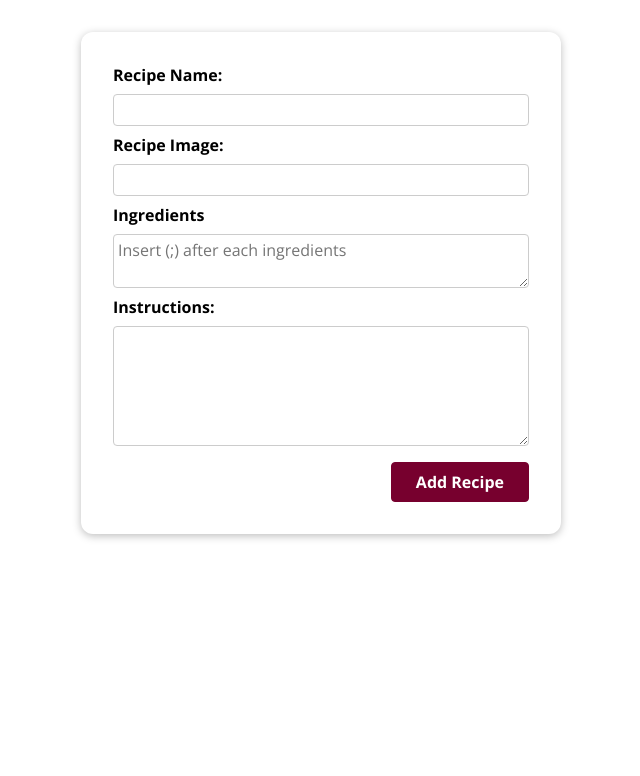
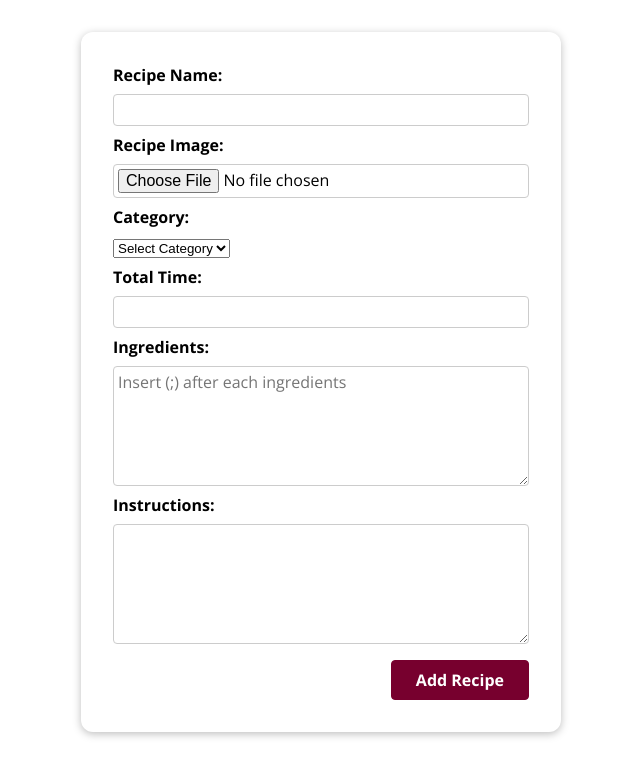
Before and after one commit to malakshaer/food-recipes, a Next.js app in the folder frontend/: page /new-recipe in a window 1280 px wide. Shown: the top 776 px of the page, without its empty margins (319-959 px from the left). Built offline with nearby package versions, Linux system fonts and the light colour scheme.

Commit message:
frontend: add category and totalTime value

```diff
--- a/frontend/src/components/CreateRecipe/CreateRecipe.jsx
+++ b/frontend/src/components/CreateRecipe/CreateRecipe.jsx
@@ -6,6 +6,8 @@ const CreateRecipe = (props) => {
   const imageInputRef = useRef();
   const instructionsInputRef = useRef();
   const ingredientsInputRef = useRef();
+  const categoryInputRef = useRef();
+  const totalTimeInputRef = useRef();
 
   const submitHandler = (event) => {
     event.preventDefault();
@@ -14,6 +16,8 @@ const CreateRecipe = (props) => {
     const enteredImage = imageInputRef.current.value;
     const enteredInstructions = instructionsInputRef.current.value;
     const enteredIngredients = ingredientsInputRef.current.value;
+    const enteredCategory = categoryInputRef.current.value;
+    const enteredTotalTime = totalTimeInputRef.current.value;
     const ingredients = enteredIngredients.split(";");
 
     const recipeData = {
@@ -21,6 +25,8 @@ const CreateRecipe = (props) => {
       image: enteredImage,
       instructions: enteredInstructions,
       ingredients: ingredients,
+      category: enteredCategory,
+      total_time: enteredTotalTime,
     };
 
     props.onAddRecipe(recipeData);
@@ -30,22 +36,46 @@ const CreateRecipe = (props) => {
     <div className={classes.card}>
       <form className={classes.form} onSubmit={submitHandler}>
         <div className={classes.control}>
-          <label htmlFor="title">Recipe Name:</label>
+          <label htmlFor="name">Recipe Name:</label>
           <input type="text" required id="name" ref={nameInputRef} />
         </div>
         <div className={classes.control}>
           <label htmlFor="image">Recipe Image:</label>
-          <input type="url" required id="image" ref={imageInputRef} />
+          <input type="file" required id="image" ref={imageInputRef} />
         </div>
         <div className={classes.control}>
-          <label htmlFor="ingredients">Ingredients</label>
+          <label htmlFor="category">Category:</label>
+          <select
+            className={classes.category}
+            id="category"
+            required
+            ref={categoryInputRef}
+          >
+            <option value="">Select Category</option>
+            <option value="meal">Meal</option>
+            <option value="breakfast">Breakfast</option>
+            <option value="dessert">Dessert</option>
+          </select>
+        </div>
+        <div className={classes.control}>
+          <label htmlFor="totalTime">Total Time:</label>
+          <input
+            type="number"
+            required
+            id="totalTime"
+            ref={totalTimeInputRef}
+            min="0"
+          />
+        </div>
+        <div className={classes.control}>
+          <label htmlFor="ingredients">Ingredients:</label>
           <textarea
-            type="text"
+            id="ingredients"
             required
-            id="ingredients"
+            rows="5"
             ref={ingredientsInputRef}
             placeholder="Insert (;) after each ingredients"
-          />
+          ></textarea>
         </div>
         <div className={classes.control}>
           <label htmlFor="instructions">Instructions:</label>
```
